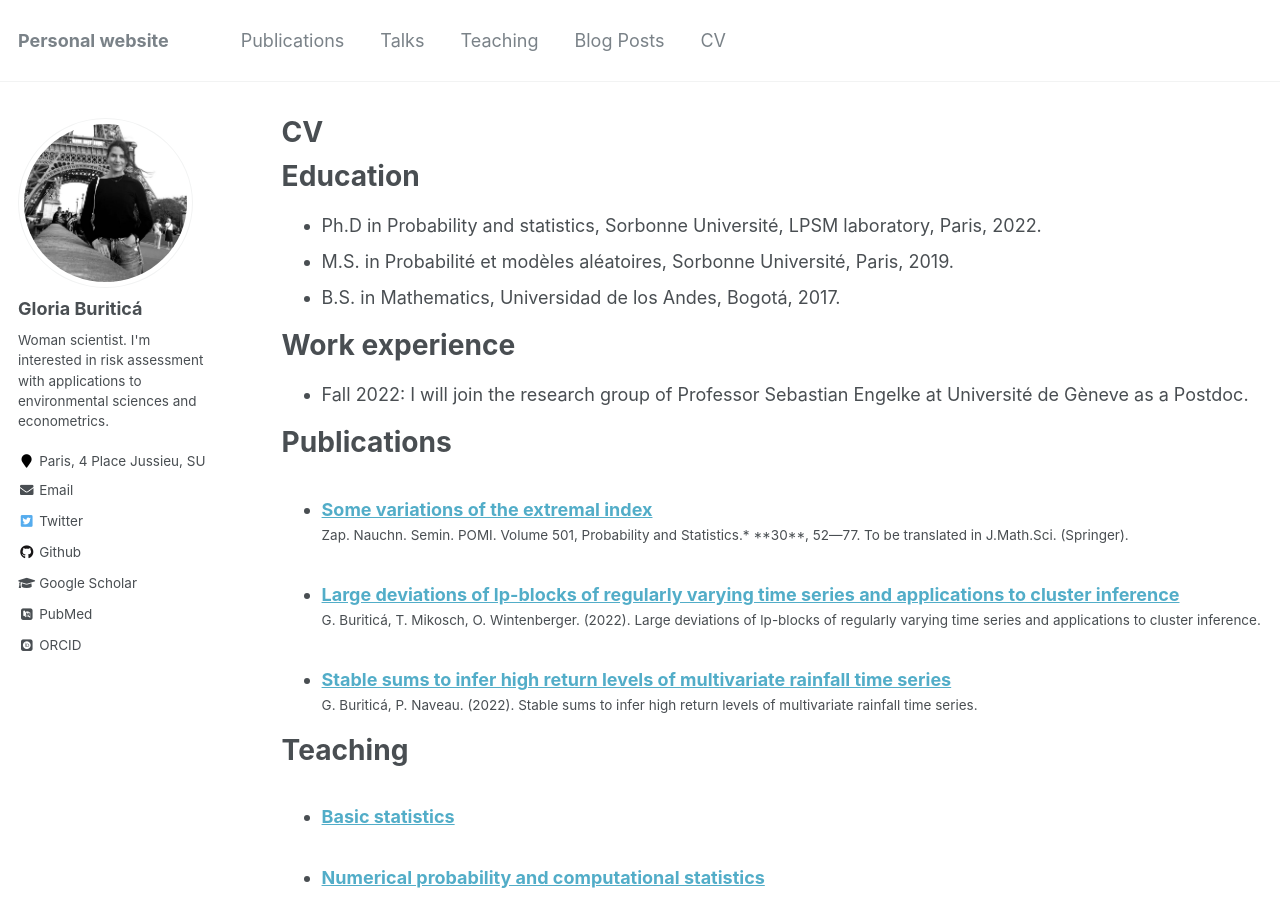
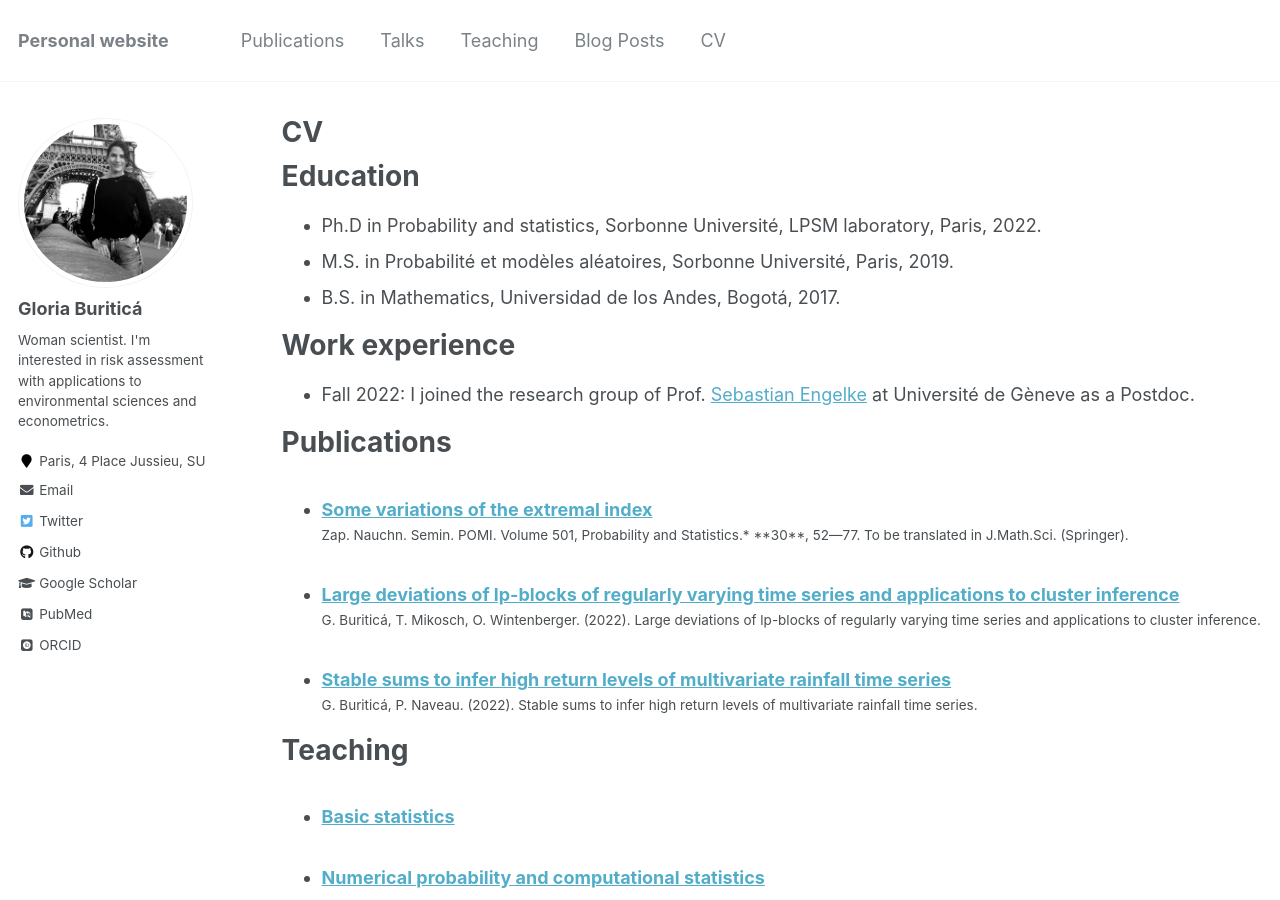
Before and after one commit to GBuritica/GBuritica.github.io, a Jekyll site: the page built from _pages/cv.md, in a window 1280 px wide and 900 px high. Built offline with Jekyll 4.4.1, drawn with Linux system fonts in a browser that asks for light colours; some web fonts are replaced.

Commit message:
Update cv.md

```diff
--- a/_pages/cv.md
+++ b/_pages/cv.md
@@ -18,7 +18,7 @@ Education
 
 Work experience
 ======
-* Fall 2022: I will join the research group of Professor Sebastian Engelke at Université de Gèneve as a Postdoc.
+* Fall 2022: I joined the research group of Prof. [Sebastian Engelke](http://www.sengelke.com) at Université de Gèneve as a Postdoc.
 
 Publications
 ======
```
